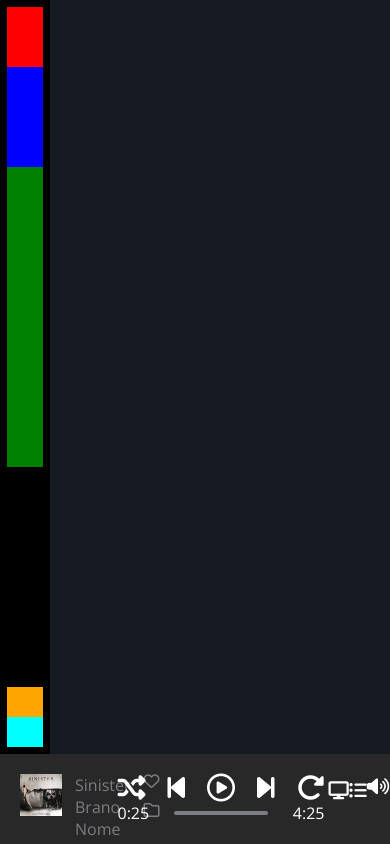
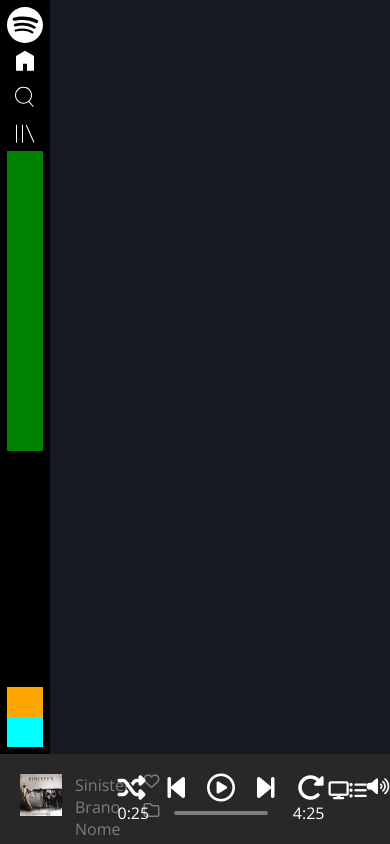
Before and after one commit to francescogentile25/html-css-spotifyweb, a plain HTML site: page index.html in a window 390 px wide. Drawn offline with nearby package versions, Linux system fonts and the light colour scheme.

Commit message:
STYLE header button

```diff
--- a/css/style.css
+++ b/css/style.css
@@ -9,7 +9,8 @@ GENERIC RULE
 }
 :root{
     --grey:#7A7D81;
-    --darkGrey:#282828
+    --darkGrey:#282828;
+    --green:#ADFF2F;
 }
 body{
     font-family: 'Open Sans', sans-serif;}
@@ -170,15 +171,66 @@ MEDIA QUERY ASIDE
 }
 
 
-.logo{
-    min-height: 60px;
-    background-color: red;
+/*************
+HEADER SECTION
+**************/
+
+/* logo */
+
+.logo-s{
+    display: none;
+}
+/* HEADER BUTTON */
+.header-button{
+    color: white;
+}
+.home,
+.serch,
+.library{
+    display: flex;
+    padding: 6px;
 }
 
-.header-button{
-    min-height: 100px;
-    background-color: blue;
+.home img,
+.serch img,
+.library img{
+    width: 20%;
 }
+
+/******************
+MEDIA QUERY HEADER
+*******************/
+@media screen and (max-width:552px) {
+    header{
+        padding: 7px;
+    }
+    .logo-s{
+        display: block;
+    }
+    .logo-xl{
+        display: none;
+    }
+    .home img,
+    .serch img,
+    .library img{
+        width: 100%;
+    }
+    .home p,
+    .serch p,
+    .library p{
+        display: none;
+    }
+}
+
+
+/* HOVER HEADER BAR */
+.home:hover,
+.serch:hover,
+.library:hover{
+    border-left: 2px solid var(--green);
+}
+
+
 
 .playlist{
     min-height: 300px;
@@ -196,19 +248,6 @@ MEDIA QUERY ASIDE
     min-height: 30px;
     background-color: aqua;
 }
-
-@media screen and (max-width:552px) {
-    header{
-        padding: 7px;
-    }
-
-}
-
-
-
-
-
-
 
 
 
--- a/index.html
+++ b/index.html
@@ -12,8 +12,26 @@
 <body>
     <div class="screen-container">
         <header>
-            <div class="logo"></div>
-            <div class="header-button"></div>
+            <div class="logo">
+                <img src="./img/logo.svg" alt="" class="logo-xl">
+                <img src="./img/logo-small.svg" alt="" class="logo-s">
+            </div>
+            <div class="header-button">
+                <ul>
+                    <li class="home">
+                        <img src="./img/home.svg" alt="">
+                        <p>Home</p>
+                    </li>
+                    <li class="serch">
+                        <img src="./img/search.svg" alt="">
+                        <p>Cerca</p>
+                    </li>
+                    <li class="library">
+                        <img src="./img/libreria.svg" alt="">
+                        <p>La tua libreria</p>
+                    </li>
+                </ul>
+            </div>
             <div class="playlist"></div>
             <div class="install-app"></div>
             <div class="profile"></div>
```
